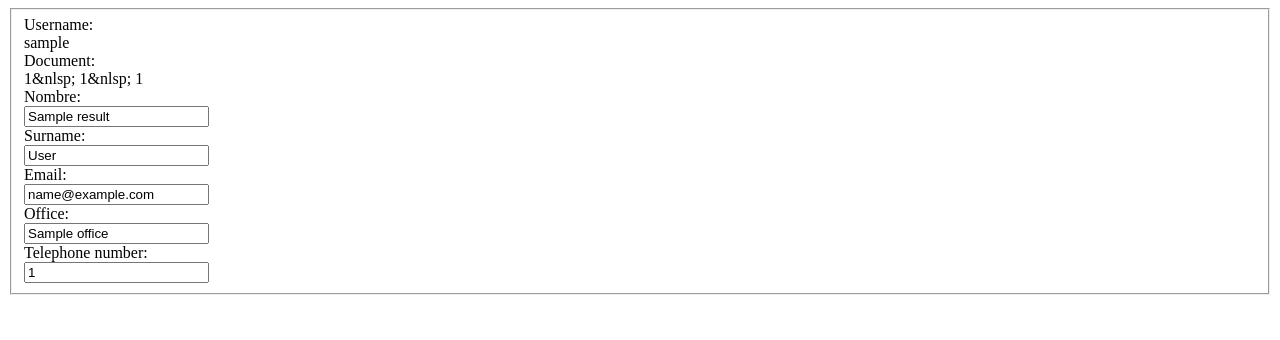
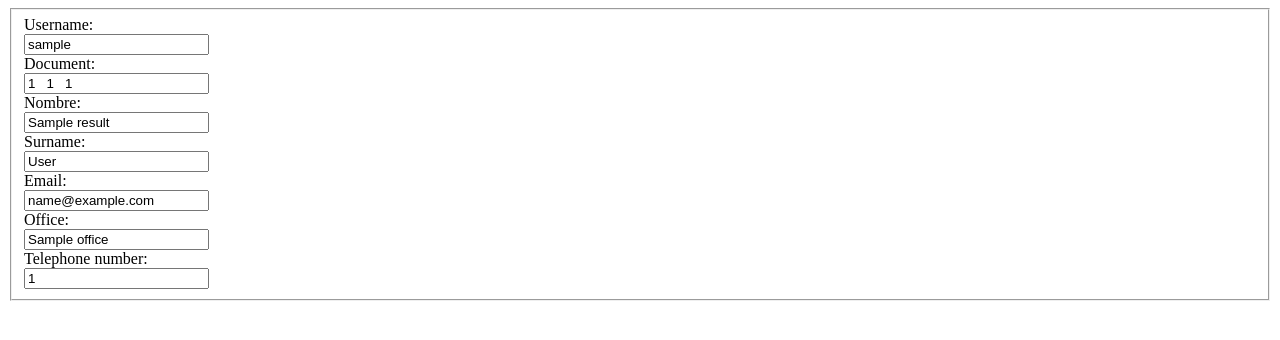
Before and after one commit to efornal/shoal, a Django app: template templates/admin/ldapperson/includes/fieldset.html in a window 1280 px wide. Shown: the top 340 px of the page. Run offline with Django 3.2, Linux system fonts and the light colour scheme; the template is opened without the code that fills it: most values are stand-ins (such as "Sample title", 1, 10 or a date in 2020).

Commit message:
added read only fields

```diff
--- a/app/models.py
+++ b/app/models.py
@@ -110,7 +110,7 @@ class LdapPerson(models.Model):
     @classmethod
     def search_by_uid(cls, uid):
         ldap_condition = "(uid=*{}*)".format( uid )
-        attributes = ['givenName','sn','telephoneNumber','physicalDeliveryOfficeName']
+        attributes = ['uid','givenName','sn','telephoneNumber','physicalDeliveryOfficeName']
         retrieve_attributes = [str(x) for x in attributes]
         ldap_result = []
         size_limit = 100
--- a/templates/admin/ldapperson/includes/fieldset.html
+++ b/templates/admin/ldapperson/includes/fieldset.html
@@ -5,8 +5,9 @@
   <div class="control-group form-row field-username ">
     <div>
       <div class="control-label"><label>Username:</label></div>
-      <div class="controls"><span class="readonly">{{ result.username }}</span></div>
-      <input maxlength="200" name="username" type="hidden" value="{{ result.username }}">
+      <div class="controls">
+        <input class="readonly" type="text" name="username" value="{{ result.username }}" readonly="true">
+      </div>
     </div>
   </div>
   {% endif %}
@@ -16,9 +17,9 @@
       <div class="control-label"><label for="id_document_number">Document:</label></div>
       <div class="controls">
         <span class="readonly">
-          {{ result.country_document_number }}&nlsp;
-          {{ result.type_document_number }}&nlsp;
-          {{ result.document_number }}</span>
+          <input class="readonly" type="text"
+                 value="{{ result.country_document_number }} &nbsp; {{ result.type_document_number }} &nbsp; {{ result.document_number }}" readonly="true">
+        </span>
       </div>
     </div>
   </div>
```
